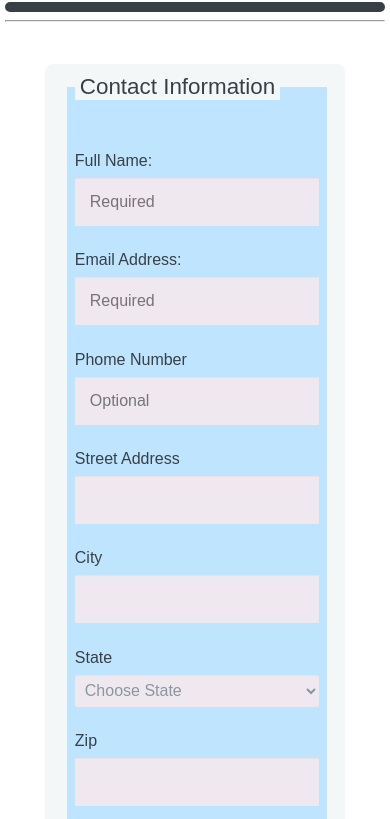
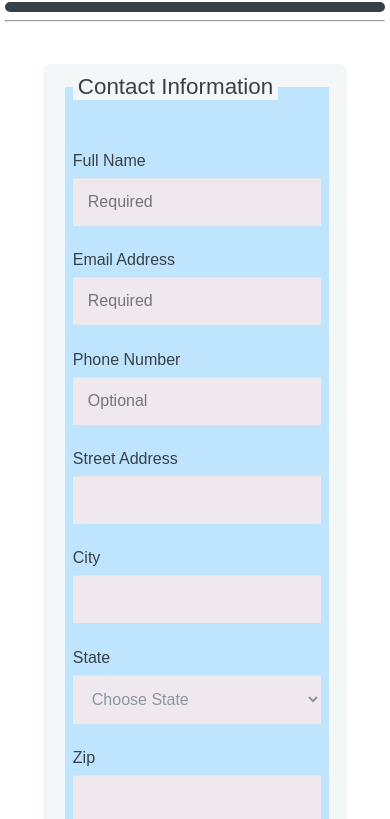
Before and after one commit to David007770/techdegree-project-3, a plain HTML site: page index.html in a window 390 px wide. Shown: the part 281-1100 px from the top of the page. Drawn offline with Linux system fonts and the light colour scheme.

Commit message:
Made corrections based off of comments
Comments:
Roughly matches layout of the mobile and desktop mockups. General spacing and arrangement of the elements matches the design of the mockups for mobile and desktop.
 ---- The labels in your contact section are still displaying on two lines in your 768px view. You will want to give your form more width in this view so that your labels can fit on one line. Take a look at the margin you have set on line 212 of your CSS, this could be changed to give your form more room. Also, your select menu should be the same height as your other inputs. Finally, you have a typo in the Phone label, and only some of your labels have colons.

```diff
--- a/css/main.css
+++ b/css/main.css
@@ -21,7 +21,7 @@ body {
 }
 
 form {
-  max-width: 300px;
+  max-width: 80%;
   margin: 10px auto;
   padding: 10px 20px;
   background: #f4f7f8;
@@ -166,12 +166,6 @@ textarea:focus{
   align-items: center;
 }
 
-select {
-  padding: 6px;
-  height: 32px;
-  border-radius: 2px;
-}
-
 button {
   padding: 19px 39px 18px 39px;
   color: #FFF;
@@ -210,7 +204,7 @@ label.light {
 @media screen and (min-width: 768px) {
 
   .container{
-    margin: auto 20vw;
+    margin: auto 10vw;
 }
   .flex-row {
     flex-direction: row;
--- a/index.html
+++ b/index.html
@@ -28,15 +28,15 @@
         <fieldset class="fieldset-1">
             <legend>Contact Information</legend>
         <div class="flex-row">
-          <label for="full-name">Full Name:</label>
+          <label for="full-name">Full Name</label>
           <input type="text" id="full-name" name="user_name" placeholder="Required" required>
         </div>
         <div class="flex-row">
-            <label for="email">Email Address:</label>
+            <label for="email">Email Address</label>
             <input type="email" id="email" name="username" placeholder="Required" required>
         </div>
         <div class="flex-row">
-           <label for="phone">Phome Number</label>
+           <label for="phone">Phone Number</label>
            <input type="tel" id="phone" name="phone_number" placeholder="Optional">
         </div>
         <div class="flex-row">
```
